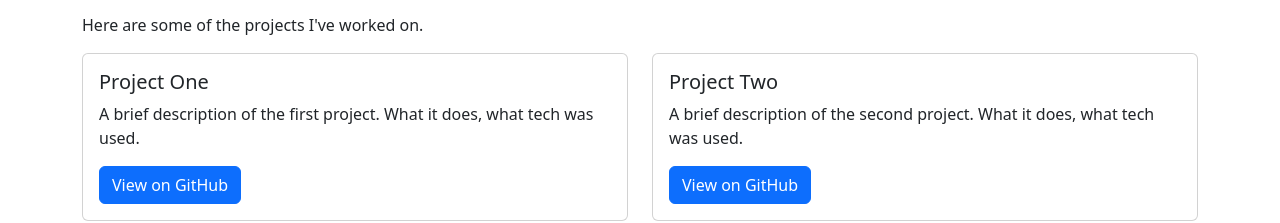
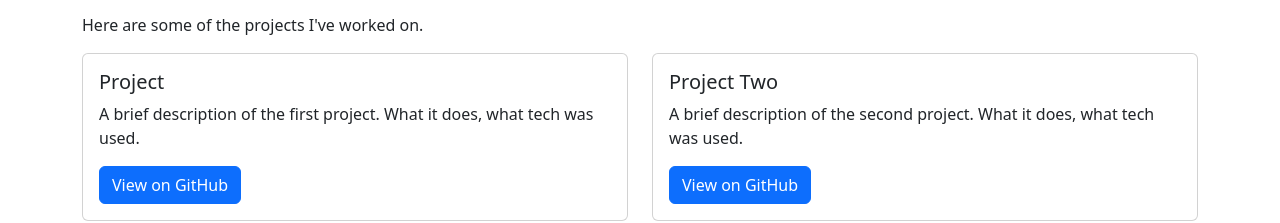
Before and after one commit to Lumiela/Lumiela.github.io, a React (Vite) app: page /projects in a window 1280 px wide. Shown: the part 140-363 px from the top of the page. Built offline with nearby package versions, Linux system fonts and the light colour scheme.

Commit message:
master 브랜치 첫 배포

```diff
--- a/src/App.jsx
+++ b/src/App.jsx
@@ -13,7 +13,7 @@
       <Header />
       <div className="container mt-5 pt-4">
         <Routes>
-          <Route path="/" element={<Home />} />
+          <Route path="/" element={<Home/>} />
           <Route path="/about" element={<About />} />
           <Route path="/projects" element={<Projects />} />
           <Route path="/contact" element={<Contact />} />
--- a/src/pages/Projects.jsx
+++ b/src/pages/Projects.jsx
@@ -11,7 +11,7 @@
         <div className="col-md-6 mb-4">
           <div className="card">
             <div className="card-body">
-              <h5 className="card-title">Project One</h5>
+              <h5 className="card-title">Project</h5>
               <p className="card-text">A brief description of the first project. What it does, what tech was used.</p>
               <a href="#" className="btn btn-primary">View on GitHub</a>
             </div>
```
